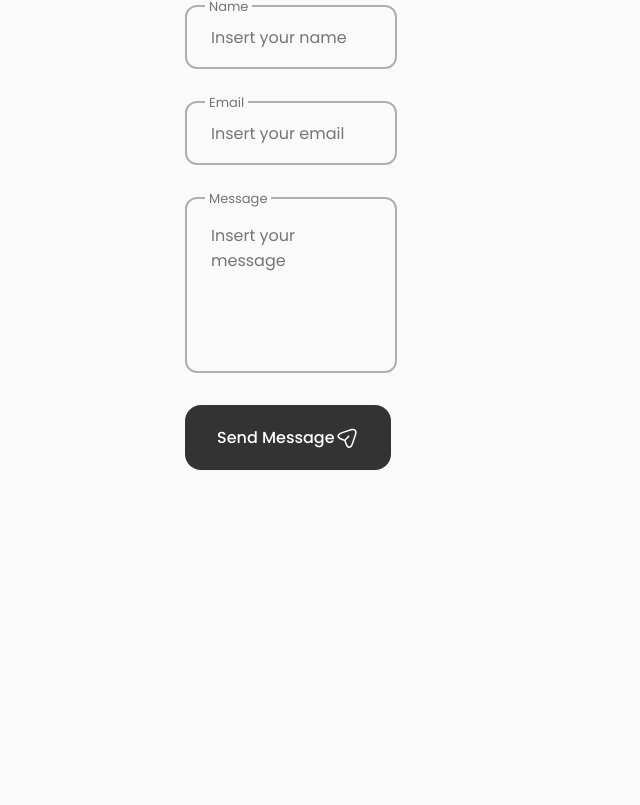
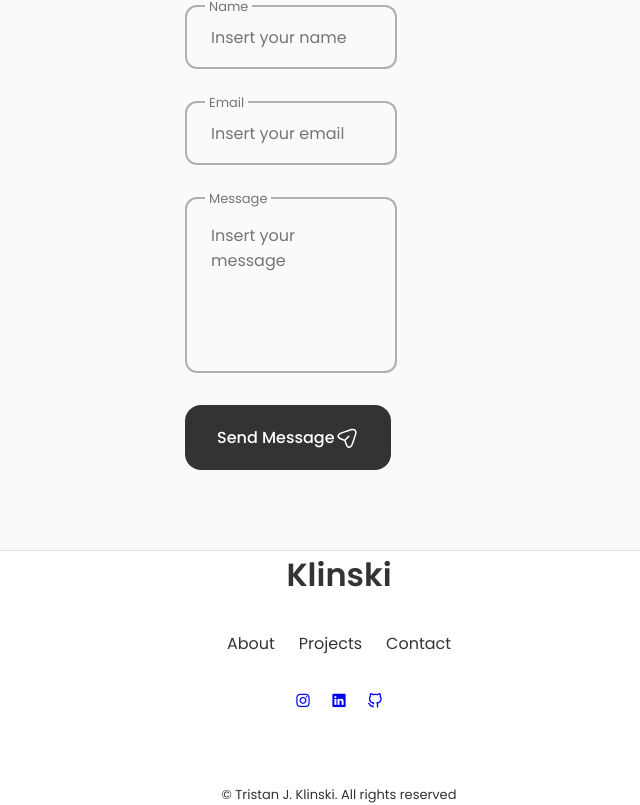
Before and after one commit to tkthedev7/My-Portfolio, a React (Create React App) app: page / in a window 1280 px wide. Shown: the part 3279-4084 px from the top of the page, without its empty margins (301-941 px from the left). Before the commit the page ends 3829 px from the top, so only its background shows below. Built offline with nearby package versions, Linux system fonts and the light colour scheme.

Commit message:
added footer component

```diff
--- a/src/App.js
+++ b/src/App.js
@@ -7,6 +7,7 @@
 import Experience from './components/experience/Experience';
 import Certifications from './components/certifications/Certifications';
 import Contact from './components/contact/Contact';
+import Footer from './components/footer/Footer';
 
 const App = () => {
   return (
@@ -20,6 +21,7 @@
       <Experience />
       <Certifications />
       <Contact />
+      <Footer />
     </main>
     </>
   )
--- /dev/null
+++ b/src/components/footer/Footer.jsx
@@ -0,0 +1,44 @@
+import React from 'react';
+import "./footer.css";
+
+const Footer = () => {
+  return (
+    <footer className="footer">
+        <div className="footer__container container">
+            <h1 className="footer__title">Klinski</h1>
+
+            <ul className="footer__list">
+                <li>
+                    <a href="#about" className="footer__link">About</a>
+                </li>
+
+                <li>
+                    <a href="#portfolio" className="footer__link">Projects</a>
+                </li>
+
+                <li>
+                    <a href="#contact" className="footer__link">Contact</a>
+                </li>
+            </ul>
+
+            <div className="footer__social">
+                <a href="https://www.instagram.com/klinski21/" className="home__social-icon" target="_blank">
+                <i class="uil uil-instagram"></i>
+                </a>
+
+                <a href="https://www.linkedin.com/in/tristanklinski/" className="home__social-icon" target="_blank">
+                <i class="uil uil-linkedin"></i>
+                </a>
+
+                <a href="https://github.com/tkthedev7" className="home__social-icon" target="_blank">
+                <i class="uil uil-github-alt"></i>
+                </a>
+            </div>
+
+            <span className="footer__copy">&#169; Tristan J. Klinski. All rights reserved</span>
+        </div>
+    </footer>
+  )
+}
+
+export default Footer
--- /dev/null
+++ b/src/components/footer/footer.css
@@ -0,0 +1,67 @@
+.footer {
+    background-color: var(--container-color);
+    border-top: 1px solid rgba(0, 0, 0, 0.1);
+}
+
+.footer_container {
+    padding: 2rem 0 6rem;
+}
+
+.footer__title,
+.footer__link {
+    color: var(--title-color);
+}
+
+.footer__title {
+    text-align: center;
+    margin-bottom: var(--mb-2);
+}
+
+.footer__link:hover {
+    color: var(--title-color-dark);
+}
+
+.footer__list {
+    display: flex;
+    justify-content: center;
+    column-gap: 1.5rem;
+    margin-bottom: var(--mb-2);
+}
+
+.footer__social {
+    display: flex;
+    justify-content: center;
+    column-gap: 1.25rem;
+}
+
+.footer__social-link {
+    background-color: var(--title-color);
+    color: var(--container-color);
+    font-size: 1.125rem;
+    padding: 0.4rem;
+    border-radius: 0.5rem;
+    display: inline-flex;
+}
+
+.footer__social-link:hover {
+    background-color: var(--title-color-dark);
+}
+
+.footer__copy {
+    display: block;
+    margin-top: 4.5rem;
+    color: var(--title-color);
+    text-align: center;
+    font-size: var(--smaller-font-size);
+}
+
+  /*========== BREAKPOINTS ==========*/
+  /* Large Screens */
+  @media screen and (max-width: 992px) {
+    .footer__social-link {
+        padding: 0.25rem;
+        border-radius: 0.25rem;
+        font-size: 1rem;
+    }
+
+}
```
